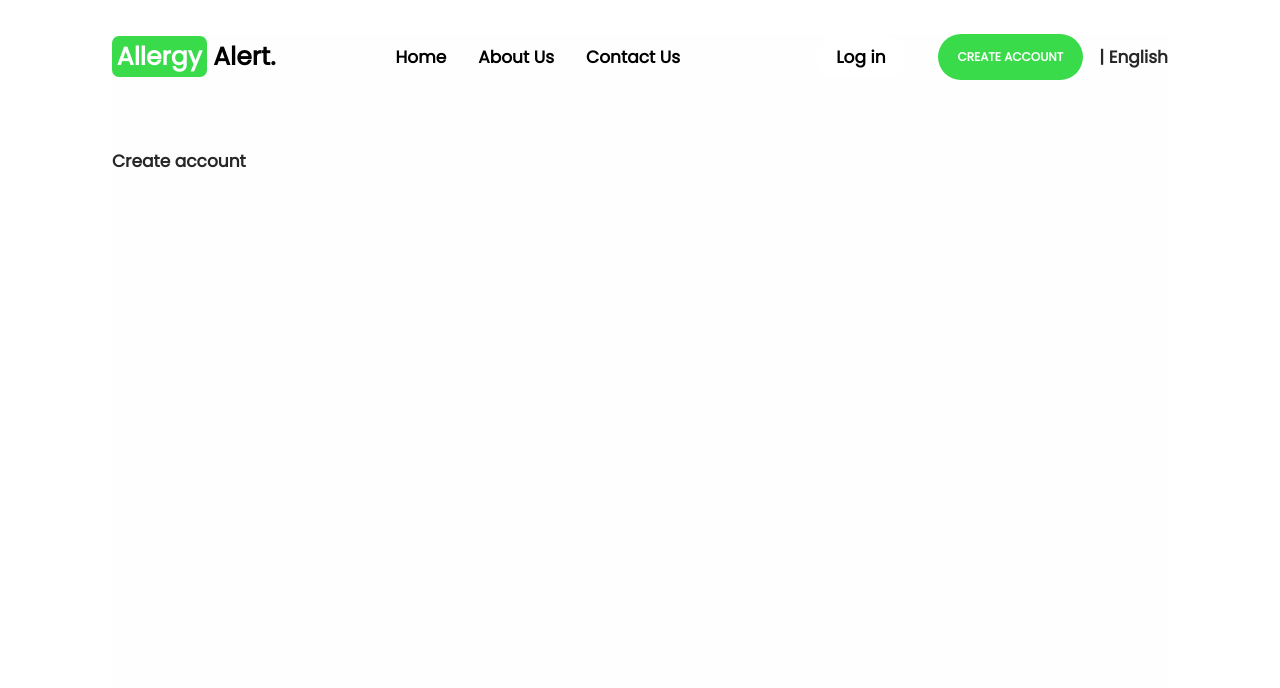
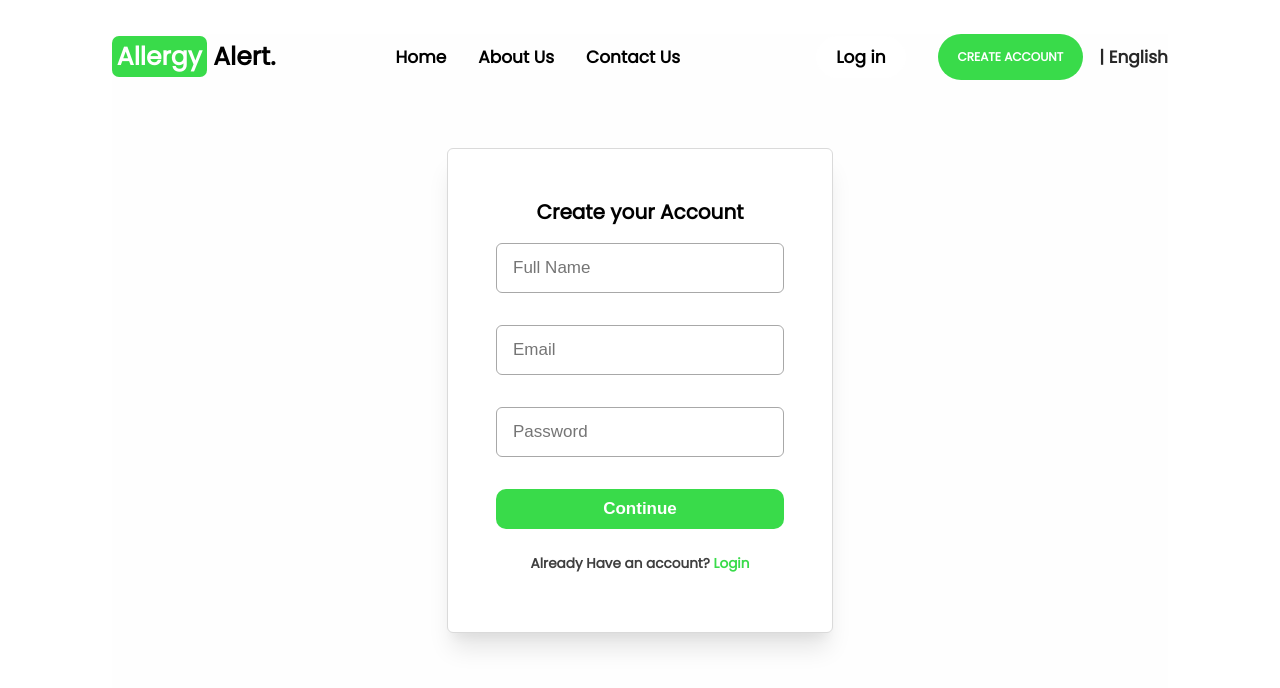
Before and after one commit to yassineerrakkas/Allergy-Alert, a React (Create React App) app: page /create-account in a window 1280 px wide. Shown: the top 688 px of the page. Built offline with nearby package versions, Linux system fonts and the light colour scheme.

Commit message:
finished all login and account creation pages, still to link them with backend and create the profile page"

```diff
--- a/package.json
+++ b/package.json
@@ -6,6 +6,7 @@
     "@testing-library/jest-dom": "^5.17.0",
     "@testing-library/react": "^13.4.0",
     "@testing-library/user-event": "^13.5.0",
+    "axios": "^1.6.2",
     "react": "^18.2.0",
     "react-dom": "^18.2.0",
     "react-router-dom": "^6.19.0",
--- a/src/App.jsx
+++ b/src/App.jsx
@@ -6,20 +6,21 @@ import {Contact_Us} from './pages/Contact_Us'
 import {Home} from './pages/Home'
 import { Login } from './pages/Login';
 import { Create_account } from './pages/Create_account';
+import { Select_allergies } from "./pages/Select_allergies";
+
 function App() {
   return (
-  <div className='App'>
-  <Navbar></Navbar>
-  <Routes>
-    <Route path="/about-us" element ={<About_Us/>}/>
-    <Route path="/contact-us" element ={<Contact_Us/>}/>
-    <Route path="/" element ={<Home/>}/>
-    <Route path="/login" element ={<Login/>}/>
-    <Route path="/create-account" element ={<Create_account/>}/>
-
-
-  </Routes>
-  </div>
+    <div className="App">
+      <Navbar></Navbar>
+      <Routes>
+        <Route path="/about-us" element={<About_Us />} />
+        <Route path="/contact-us" element={<Contact_Us />} />
+        <Route path="/" element={<Home />} />
+        <Route path="/login" element={<Login />} />
+        <Route path="/create-account" element={<Create_account />} />
+        <Route path="/select_allergies" element={<Select_allergies />} />
+      </Routes>
+    </div>
   );
 }
 
--- /dev/null
+++ b/src/css/Login.css
@@ -0,0 +1,102 @@
+.login-container {
+  display: flex;
+  justify-content: center;
+}
+.form-ac {
+  display: flex;
+  flex-direction: column;
+  justify-content: center;
+  align-content: center;
+  text-align: center;
+}
+.form-box {
+  display: inline-flex;
+  padding: 48px;
+  flex-direction: column;
+  align-items: flex-start;
+  gap: 24px;
+  border-radius: 6px;
+  border: 1px solid #dadada;
+  background: var(--White---Background-Primary, #fff);
+  box-shadow: 0px 10px 10px -5px rgba(0, 0, 0, 0.04),
+    0px 20px 25px -5px rgba(0, 0, 0, 0.1);
+}
+.form-value {
+  display: flex;
+  flex-direction: column;
+  align-items: flex-start;
+  gap: 24px;
+  align-self: stretch;
+}
+
+.form-title {
+  font-size: 1.25rem;
+  color: #000000;
+  text-align: center;
+  margin-bottom: 1rem;
+}
+.inputbox {
+  display: flex;
+  padding: 0px 0px 16px 0px;
+  justify-content: center;
+  align-items: center;
+  margin-bottom: 1rem;
+  min-width: 18rem;
+}
+.inputbox label {
+  color: #414141;
+  font-size: 1em;
+  pointer-events: none;
+  transition: 0.5s;
+}
+.inputbox input {
+  width: 100%;
+  height: 3rem;
+  background: transparent;
+  border: none;
+  outline: none;
+  font-size: 1em;
+  padding: 0 1rem;
+  color: #131313;
+  border: 1px solid #a8a8a8;
+  border-radius: 6px;
+}
+
+.forget {
+  margin: -15px 0 15px;
+  font-size: 0.9em;
+  color: #9b9b9b;
+  display: flex;
+  justify-content: space-between;
+}
+.forget a {
+  padding-left: 1rem;
+  color: #5eb1ff;
+  text-decoration: none;
+}
+.button {
+  width: 100%;
+  height: 40px;
+  border-radius: 10px;
+  background: #39db4a;
+  border: none;
+  outline: none;
+  cursor: pointer;
+  font-size: 1em;
+  font-weight: 600;
+  color: rgb(255, 255, 255);
+}
+.register {
+  font-size: 0.8em;
+  color: #3f3f3f;
+  text-align: center;
+  margin: 25px 0 10px;
+}
+.register p a {
+  text-decoration: none;
+  color: #39db4a;
+  font-weight: 600;
+}
+.register p a:hover {
+  text-decoration: underline;
+}
--- /dev/null
+++ b/src/css/Select_allergies.css
@@ -0,0 +1,34 @@
+.alrg-content {
+  display: flex;
+  flex-direction: column;
+  justify-content: center;
+  align-items: center;
+}
+.Allergies-container {
+  max-width: 25rem;
+  display: inline-flex;
+  padding: 48px;
+  margin-top: 2rem;
+  flex-direction: column;
+  align-items: flex-start;
+  gap: 24px;
+  border-radius: 6px;
+  border: 1px solid #dadada;
+  background: var(--White---Background-Primary, #fff);
+  box-shadow: 0px 10px 10px -5px rgba(0, 0, 0, 0.04),
+    0px 20px 25px -5px rgba(0, 0, 0, 0.1);
+}
+.sbt-button{
+
+  border-radius: 10px;
+  background: #39db4a;
+  border: none;
+  outline: none;
+  cursor: pointer;
+  font-size: 1em;
+  font-weight: 600;
+  color: rgb(255, 255, 255);
+  padding: 0.5rem 1rem;
+  align-items: center;
+  text-align: center;
+}
--- a/src/pages/Create_account.jsx
+++ b/src/pages/Create_account.jsx
@@ -1,5 +1,36 @@
 import React from "react";
+import "../css/Login.css";
+import { NavLink } from "react-router-dom";
 
-export const Create_account = () =>{
-    return <div>Create account</div>
-}
+export const Create_account = () => {
+  return (
+    <div className="login-container">
+      <div className="form-box">
+        <div className="form-value">
+          <form action="" className="form-ac">
+            <h2 className="form-title">Create your Account</h2>
+            <div className="inputbox">
+              <input placeholder="Full Name" type="name" required />
+            </div>
+            <div className="inputbox">
+              <input placeholder="Email" type="email" required />
+            </div>
+            <div className="inputbox">
+              <input placeholder="Password" type="password" required />
+            </div>
+            {/* Use NavLink for the "Continue" button */}
+            <NavLink to="/select_allergies">
+              <button className="button">Continue</button>
+            </NavLink>
+            <div className="register">
+              <p>
+                Already Have an account?{" "}
+                <NavLink to="/create-account">Login</NavLink>
+              </p>
+            </div>
+          </form>
+        </div>
+      </div>
+    </div>
+  );
+};
--- a/src/pages/Login.jsx
+++ b/src/pages/Login.jsx
@@ -1,5 +1,35 @@
 import React from "react";
+import "../css/Login.css";
+import { NavLink } from "react-router-dom";
 
-export const Login = () =>{
-    return <div>Login</div>
-}
+export const Login = () => {
+  return (
+    <div className="login-container">
+      <div className="form-box">
+        <div className="form-value">
+          <form className="form-ac" action="">
+            <h2 className="form-title">Login</h2>
+            <div className="inputbox">
+              <input placeholder="email" type="email" required />
+            </div>
+            <div className="inputbox">
+              <input placeholder="password" type="password" required />
+            </div>
+            <div className="forget">
+              <NavLink to="/"> Forget Password ?</NavLink>
+            </div>
+            <NavLink to="/">
+              <button className="button">Login</button>
+            </NavLink>
+            <div className="register">
+              <p>
+                Don't have an account?{" "}
+                <NavLink to="/create-account">CREATE ACCOUNT</NavLink>
+              </p>
+            </div>
+          </form>
+        </div>
+      </div>
+    </div>
+  );
+};
--- /dev/null
+++ b/src/pages/Select_allergies.jsx
@@ -0,0 +1,55 @@
+import React, { useState } from "react";
+import "../css/Select_allergies.css";
+import { NavLink } from "react-router-dom";
+
+export const Select_allergies = () => {
+  const options = [
+    "Produits laitiers",
+    "Produits de la mer",
+    "Délices végétariens",
+    "Collations sans gluten",
+    "Huile de palme",
+    "Allergies aux colorants",
+    "Œuf de poulet",
+    "E-numéros d'origine animale",
+  ];
+
+  const [selectedAllergies, setSelectedAllergies] = useState([]);
+
+  const handleAllergyChange = (allergy) => {
+    if (selectedAllergies.includes(allergy)) {
+      // If the allergy is already selected, remove it
+      setSelectedAllergies(selectedAllergies.filter((a) => a !== allergy));
+    } else {
+      // If the allergy is not selected, add it
+      setSelectedAllergies([...selectedAllergies, allergy]);
+    }
+  };
+
+  return (
+    <div className="alrg-content">
+      <h1 className="alrg-title">Select Your Allergies</h1>
+      <div className="Allergies-container">
+        {options.map((allergy, index) => (
+          <div key={index}>
+            <input
+              type="checkbox"
+              id={allergy}
+              value={allergy}
+              checked={selectedAllergies.includes(allergy)}
+              onChange={() => handleAllergyChange(allergy)}
+            />
+            <label htmlFor={allergy}> {allergy}</label>
+          </div>
+        ))}
+        <NavLink to="/">
+          <button className="sbt-button">Continue</button>
+        </NavLink>
+      </div>
+
+      <div>
+        <p>Selected Allergies: {selectedAllergies.join(", ")}</p>
+      </div>
+    </div>
+  );
+};
```
Also changed, not shown: src/components/AuthContent.js (added, +24 -0 lines), src/components/axios_helper.js (added, +11 -0 lines), 1 other file (tests, documents, lock files or other folders).
